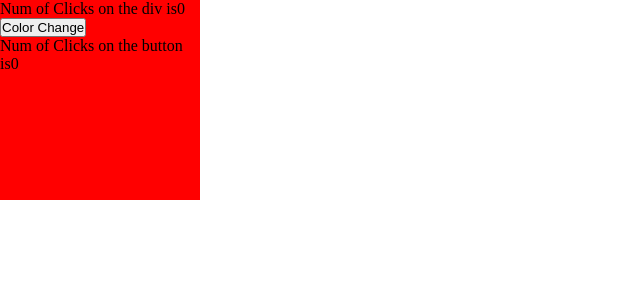
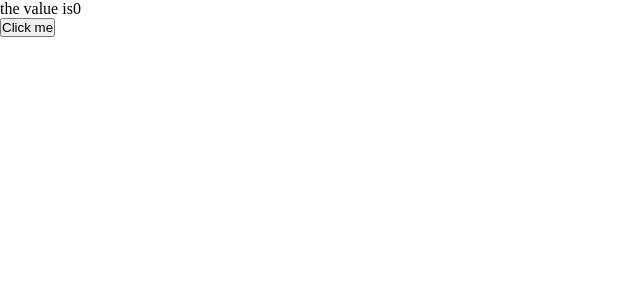
Before and after one commit to H0NEYP0T-466/WEB_DEV_PRATICE, a React (Vite) app in the folder React/react-project-one/: page / in a window 1280 px wide. Shown: the top 300 px of the page, without its empty margins (0-640 px from the left). Built offline with nearby package versions, Linux system fonts and the light colour scheme.

Commit message:
useEffect

```diff
--- /dev/null
+++ b/React/react-project-one/src/Components/Useeffect.jsx
@@ -0,0 +1,27 @@
+import React from 'react'
+import  { use, useState,useEffect } from 'react';
+
+
+const Useeffect = () => {
+    const[count,set] =useState(0)
+
+
+       useEffect(() => {
+        console.log("hello")
+
+        return()=>
+        {
+            console.log("Dis-mounted from the UI")
+        };
+  },
+
+   [count]);
+  return(
+   <div>
+    <p>the value is{count}</p>
+    <button onClick={()=>set(count+1)}>Click me</button>
+   </div>
+  )
+}
+
+export default Useeffect
--- a/React/react-project-one/src/main.jsx
+++ b/React/react-project-one/src/main.jsx
@@ -1,14 +1,14 @@
 import { StrictMode } from 'react'
 import { createRoot } from 'react-dom/client'
 import Color_Change from './Components/Color_Change'
+import Useeffect from './Components/Useeffect'
 
 
 
 
 createRoot(document.getElementById('root')).render(
 
-  <Color_Change>
-  </Color_Change>
-
+  <Useeffect>
+  </Useeffect>
 
 )
```
